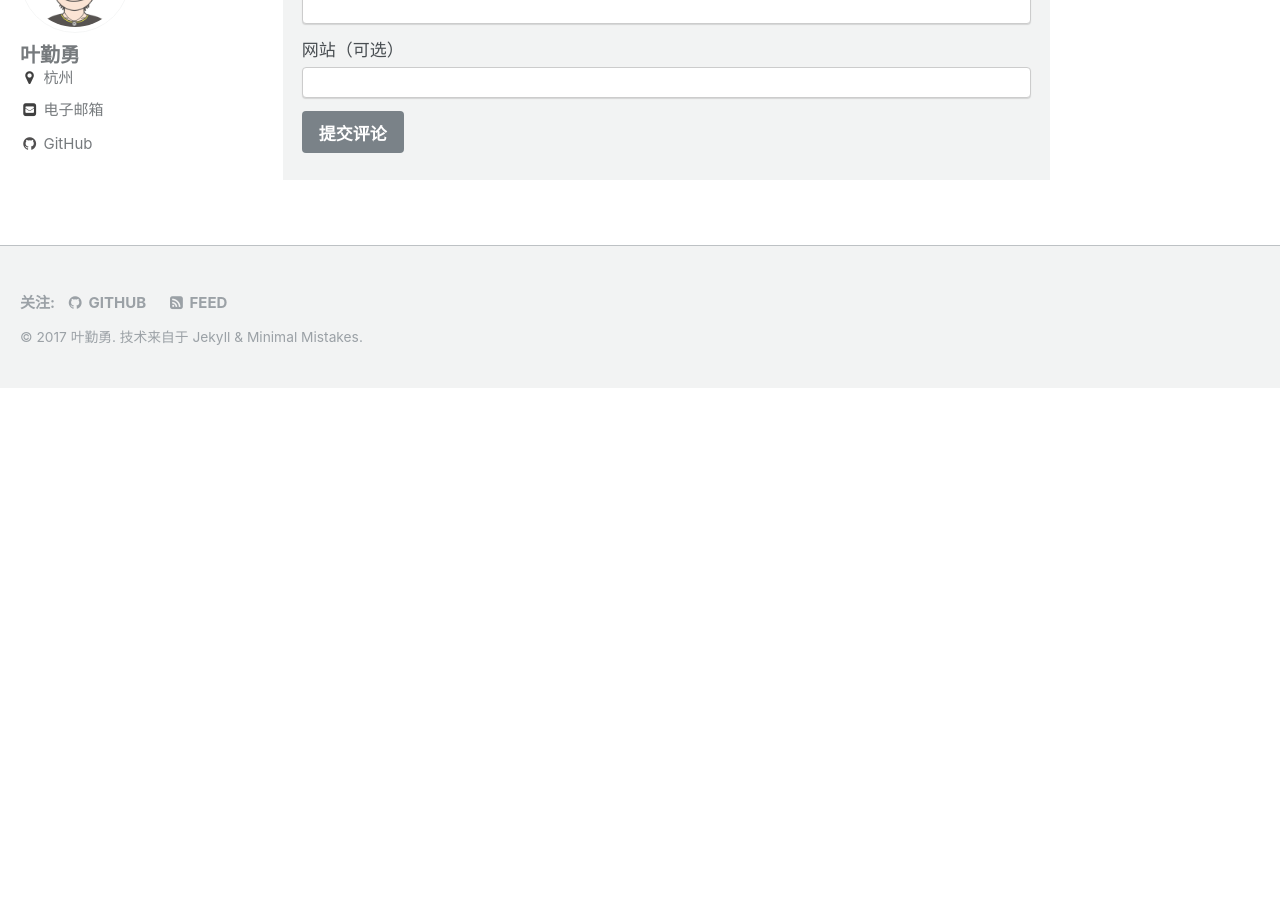
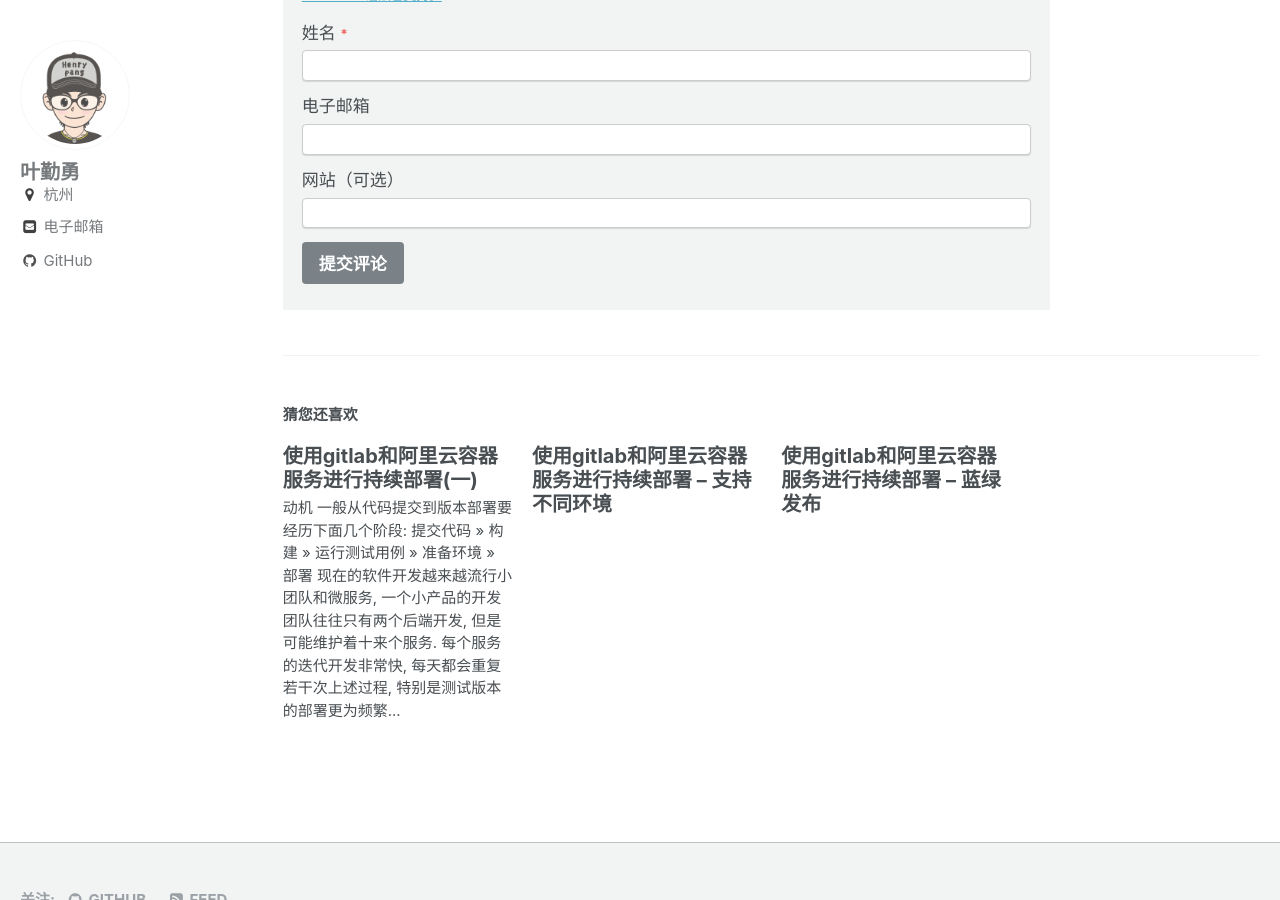
Before and after one commit to yeqinyong/yeqinyong.github.io, a Jekyll site: the page built from _posts/2017-04-06-mac-ossfs.md, in a window 1280 px wide and 900 px high, scrolled down 3965 px. Built offline with Jekyll 4.4.1, drawn with Linux system fonts in a browser that asks for light colours; comment, search, counter and statistics services are not loaded; before the commit the page ends 4353 px from its top, so only the background shows below that; some of the changed lines change nothing that is shown.

Commit message:
add-gitlab-ci

````diff
--- a/_includes/analytics-providers/custom.html
+++ b/_includes/analytics-providers/custom.html
@@ -1,4 +1,3 @@
 <!-- start custom analytics snippet -->
 <script type="text/javascript" src="http://tajs.qq.com/stats?sId=61633004" charset="UTF-8"></script>
-<script type="text/javascript">var cnzz_protocol = (("https:" == document.location.protocol) ? " https://" : " http://");document.write(unescape("%3Cspan id='cnzz_stat_icon_1261707316'%3E%3C/span%3E%3Cscript src='" + cnzz_protocol + "s4.cnzz.com/z_stat.php%3Fid%3D1261707316' type='text/javascript'%3E%3C/script%3E"));</script>
 <!-- end custom analytics snippet -->
--- a/_posts/2017-04-06-mac-ossfs.md
+++ b/_posts/2017-04-06-mac-ossfs.md
@@ -1,6 +1,6 @@
 ---
 title:  "使用阿里云 OSS 无限扩充你的 MacBook 硬盘"
-categories: 工具
+categories: utility
 tags: MacBook MacOS 阿里云 OSS
 ---
 ## 缘起
--- /dev/null
+++ b/_posts/2017-04-12-blue-green-deploy.md
@@ -0,0 +1,5 @@
+---
+title:  "使用gitlab和阿里云容器服务进行持续部署 -- 蓝绿发布"
+categories: devops
+tags: gitlab CI
+---
--- /dev/null
+++ b/_posts/2017-04-12-deploy-environment.md
@@ -0,0 +1,5 @@
+---
+title:  "使用gitlab和阿里云容器服务进行持续部署 -- 支持不同环境"
+categories: devops
+tags: gitlab CI
+---
--- /dev/null
+++ b/_posts/2017-04-12-gitlab-ci.md
@@ -0,0 +1,206 @@
+---
+title:  "使用gitlab和阿里云容器服务进行持续部署(一)"
+categories: devops
+tags: gitlab CD 阿里云 容器服务 docker
+---
+## 动机
+一般从代码提交到版本部署要经历下面几个阶段:
+#### `提交代码` >> `构建` >> `运行测试用例` >> `准备环境` >> `部署`
+现在的软件开发越来越流行小团队和微服务, 一个小产品的开发团队往往只有两个后端开发, 但是可能维护着十来个服务. 每个服务的迭代开发非常快, 每天都会重复若干次上述过程, 特别是测试版本的部署更为频繁. 如何实现上述过程的自动化对于团队开发效率的提升非常重要.
+我们往往把前三个步骤的自动化称为持续集成, 后两个步骤的自动化称为持续部署. 本文介绍如何基于 gitlab 和阿里云容器服务打造完全自动化的持续集成和持续部署流水线. 这也是我们公司(亿保健康)目前采用的流水线.
+
+## 总体部署流程图
+![总体部署流程图](../img/gitlab-ci-docker.png)
+
+该流水线主要由四个服务构成:
+- gitlab, 存放代码的地方.
+- gitlab-runner, 构建服务器.
+- docker service, 阿里云容器服务, 即容器集群, 用来部署容器实例.
+- docker registry, docker 私有仓库, 存放 docker 镜像, 由[distribution](https://github.com/docker/distribution) 搭建.
+
+该流水线的步骤如下:
+1. 开发人员提交代码
+2. gitlab服务器收到代码更新, 并通知 gitlab runner运行持续集成脚本.
+3. gitlab runner 从gitlab 下载代码, 并运行持续集成脚本
+4. 持续集成脚本主要由三部分组成
+  + 针对 maven 项目, 运行打包和单元测试
+  + build docker镜像,并上传到私有镜像仓库
+  + 运行 docker-compose, 在阿里云容器服务集群上部署服务
+
+## 示例项目
+本文以一个 hello world的 spring boot 应用为例介绍如何实现上述流水线. 以下为改应用的目录结构.
+```
+├── .gitlab-ci.yml            # gitlab 持续集成脚本
+├── docker
+│   ├── Dockerfile            # 用来构建 docker 镜像
+│   └── docker-compose.yml    # docker 服务编排文件, 用来把服务部署到阿里云容器集群上
+├── pom.xml
+├── scripts
+│   └── deploy.sh             # 部署脚本, 驱动整个流水线
+└── src
+    ├── main
+    │   └── java.ebao.hello
+    │         └── BootApp.java  # 一个简单的 hello world 服务
+    └── test
+```
+
+下面逐一介绍各部分.
+
+### 1. scripts/deploy.sh
+项目部署脚本, 很简单, 就给项目打一个 tag, 然后 push, 从而告诉 gitlab 可以开始整个自动部署流水线操作. 当然在部署前, 你需要把本地改动提交好.
+```shell
+version=$1
+if [[ -z $1 ]]; then
+	echo "请输入版本号, 如: 1.0"
+	exit 1
+fi
+
+git tag $version
+git push --tags
+```
+
+### 2. `.gitlab-ci.yml`
+#### Gitlab CI
+介绍`.gitlab-ci.yml`之前, 我们先介绍 Gitlab CI. Gitlab CI为 gitlab 的持续集成服务, 类似 jenkins, circle等持续集成工具(应该说跟circle更像).
+在gitlab 8.0以前, Gitlab CI作为一个单独的服务存在, 8.0以后集成到 gitlab 中了, 但是构建任务还是运行在gitlab runner 机器上. 一个 gitlab 服务可以有多个 gitlab runner 运行在多台机器上.
+Gitlab CI 的核心是文件`.gitlab-ci.yml`, 只要gitlab 项目的根目录存在这个文件, 这个项目就具备了 gitlab 提供的持续集成功能. 使用 Gitlab CI 有很多有点:
+- 持续集成脚本和源码放在一块, 拥有版本管理功能, 并且和源码的版本一致.
+- 脚本很容易学习, 对 git 的分支,版本,tag 等有非常好的支持.
+- 部署简单, 不需要额外部署类似 jenkins 这种持续集成服务, 当然 gitlab runner 还是要部署的. 如果你的源码是由 gitlab 管理的, 持续集成采用 Gitlab CI 是最好的选择.
+
+#### .gitlab-ci.yml
+上面说过, 为了使用 gitlab-ci的持续集成功能, 只需要在 gitlab 项目根目录下增加一个文件即可: `.gitlab-ci.yml`. 该文件的具体格式可以参见官方文档. 我们这里的例子为:
+
+```yaml
+variables:
+  PROJECT_NAME: hello-ci
+  IMAGE_NAME: registry.xxx.com/$PROJECT_NAME
+  JAR_FILE: ${PROJECT_NAME}-${CI_BUILD_TAG}.jar
+
+build:
+  stage: deploy
+  script:
+    - mvn package -Dapp.version=$CI_BUILD_TAG  -Dartifact.id=$PROJECT_NAME # build and test the package
+    - cp target/$JAR_FILE docker/app.jar
+    - cd docker
+    - docker build -t $IMAGE_NAME:$CI_BUILD_TAG . # build the docker image
+    - docker push $IMAGE_NAME:$CI_BUILD_TAG         # push the image to the registry
+    - docker-compose pull
+    - docker-compose -p $PROJECT_NAME up -d  # start an application in 阿里云容器服务
+  only:
+    - tags
+  tags:
+    - shell
+```
+
+这里简单介绍下上面的yaml 文件
+
+**第一部分: 变量定义**
+```yaml
+variables:
+  PROJECT_NAME: hello-ci
+  IMAGE_NAME: registry.xxx.com/$PROJECT_NAME
+  JAR_FILE: ${PROJECT_NAME}-${CI_BUILD_TAG}.jar
+```
+
+刚开始variables部分是变量定义, 定义好的变量可以通过`$VarName`或者`${VarName}`引用, 另外Gitlab CI有些预定义的变量, 可以直接引用. 具体参考 http://docs.gitlab.com/ce/ci/variables/README.html
+
+**第二部分: job 定义**
+
+接下来为job 定义, 这里定义了一个名叫`build`的 job, 你可以取任意名字, 可以有任意多个job.
+job 定义的几个关键field:
+- `stage`, 表示该 job 属于哪个 stage, 默认 stage 为 test. 默认有三个stage: build, test, deploy.
+- `script`, 执行该 job 时运行的脚本, 为 job 定义的核心部分, 将会被运行在 shell 中.
+- `tags`, 用来选择 gitlab-runner. 这里的值为 shell, 表示选择tag 为 shell 的 runner来运行该构建任务.
+- `only`, 选择该job 什么时候需要启动. 这里的值为 tag, 表示只有通过 git tag打上标签的代码提交才会触发该任务.
+
+**脚本部分**
+
+注意脚本部分是在 gitlab runner 机器上运行的, 所以配置好 gitlab runner 非常重要, 这个我们下部分再讲.
+这里的脚本主要做三件事, 注释中也写明了:
++ 针对 maven 项目, 运行打包和单元测试
++ 把打包后的 jar 包拷贝到 docker 目录, 并命名为 app.jar, 然后build docker镜像,并上传到私有镜像仓库
++ 运行 docker-compose, 在阿里云容器服务集群上部署服务
+
+### 3. docker/Dockerfile
+```docker
+FROM java:8-jre
+MAINTAINER Ye Qinyong "yeqinyong@ebao.com"
+
+ENV TZ=Asia/Shanghai
+RUN ln -snf /usr/share/zoneinfo/$TZ /etc/localtime && echo $TZ > /etc/timezone
+
+ADD * /usr/local/
+
+WORKDIR /usr/local/
+CMD    ["java", "-jar", "app.jar"]
+```
+
+该文件用来 build docker 镜像, 主要有三部分:
+- 集成自官方 java 镜像
+- 设置中国时区
+- 把 `java -jar app.jar` 设为启动命令
+
+### 4. docker/docker-compose.yml
+```yaml
+hello-ci:
+  image: $IMAGE_NAME:$CI_BUILD_TAG
+  labels:
+    aliyun.scale: '1'
+    aliyun.routing.port_8080: 'http://hello-ci.yeqinyong.cn'
+  restart: always
+  environment:
+    - reschedule:on-node-failure
+```
+
+该文件用来编排 docker 服务. 这里使用了变量`$IMAGE_NAME`和`$CI_BUILD_TAG`, 由于 docker-compose 是在`.gitlab-ci.yml` 上下文中运行的, 这些变量引用的就是`.gitlab-ci.yml`中定义的变量. `labels`下面定义的是阿里云容器服务专有属性, `aliyun.scale: '1'`表示启动一个容器实例, 在生产环境中, 我们会设置更高的数字, 以提高可用性和性能. aliyun.routing.port_8080: 'http://hello-ci.yeqinyong.cn' 表示把`hello-ci.yeqinyong.cn`域名解析到该容器的8080端口, 协议为 http. 这样当容器启动完毕后, 我们就可以通过域名http://hello-ci.yeqinyong.cn 访问服务了. 当然, 这里有一个前提, 你首先需要把该域名解析到容器集群的 IP 地址(在阿里云上, 往往是一个 slb 地址).
+
+### 5. gitlab-runner的配置
+上面说过, 以下脚本会在 gitlab-runner机器上运行, 所以首先我们需要配置好 gitlab-runner机器.
+
+```yaml
+script:
+  - mvn package -Dapp.version=$CI_BUILD_TAG -Dartifact.id=$PROJECT_NAME # build the package
+  - cp target/$JAR_FILE docker/app.jar
+  - cd docker
+  - docker build -t $IMAGE_NAME:$CI_BUILD_TAG . # build the docker image
+  - docker push $IMAGE_NAME:$CI_BUILD_TAG         # push the image to the registry
+  - docker-compose pull
+  - docker-compose -p $PROJECT_NAME up -d # start an application in 阿里云容器服务
+```
+
+为了运行以上脚本我们需要安装: maven, docker, docker-compose
+
+还要安装 gitlab-runner, 并做以下配置:
+#### 1. 注册一个 runner
+```shell
+gitlab-runner register --name shell --url http://your.gitlab.server/ci --registration-token <your-token> --executor shell
+```
+
+#### 2. 添加阿里云容器集群证书
+1. 进入阿里云容器服务管理界面: https://cs.console.aliyun.com, 选择一个集群, 点击管理,  点击`下载证书`, 并把证书解压到一个目录, 比如`/CertFiles`
+![下载阿里云容器集群证书](../img/aliyun-docker-key.png)
+
+2. 在 gitlab-runner上编辑/etc/gitlab-runner/config.toml
+找到刚刚注册的`shell` runner,增加 `environment` 一项, `DOCKER_HOST`为上图中的集群接入地址, `DOCKER_CERT_PATH`为证书目录.
+
+```
+[[runners]]
+  name = "shell"
+  url = "http://your.gitlab.server/ci"
+  token = "xxxxxxx"
+  executor = "shell"
+  environment = ["DOCKER_TLS_VERIFY=1", "DOCKER_HOST=tcp://xxxx.cs-cn-hangzhou.aliyun.com:12397", "DOCKER_CERT_PATH=/CertFiles", "LC_ALL=UTF-8"]
+```
+
+有了以上配置, 当脚本在名为 `shell`的 runner上运行是, docker, docker-compose 连接的是阿里云的 容器集群而不是本地的 docker daemon.
+
+## 结束
+至此, 一条持续集成持续部署自动化流水线打造完毕. 如果我们在本地开发机器上的项目根目录下运行 `scripts/deploy 0.1-test`, 那么 gitlab 会自动开始运行一条流水线, 在 gitlab 相应页面上可以查看流水线的执行状态, 如下图. 一旦流水线执行完毕, 我们就可以在相应的 URL 访问服务.
+![gitlab pipline](../img/gitlab-pipline.png)
+
+## reference
+- [.gitlab-ci.yml](http://docs.gitlab.com/ce/ci/yaml/README.html)
+- [docker](https://docs.docker.com/engine/understanding-docker/)
+- [docker-compose](https://docs.docker.com/compose/overview/)
+- [阿里云容器服务](https://help.aliyun.com/product/9091095_25972.html?spm=5176.750001.2.3.MTQUpL)
````
Also changed, not shown: img/aliyun-docker-key.png (added), img/gitlab-ci-docker.png (added), img/gitlab-pipline.png (added).
